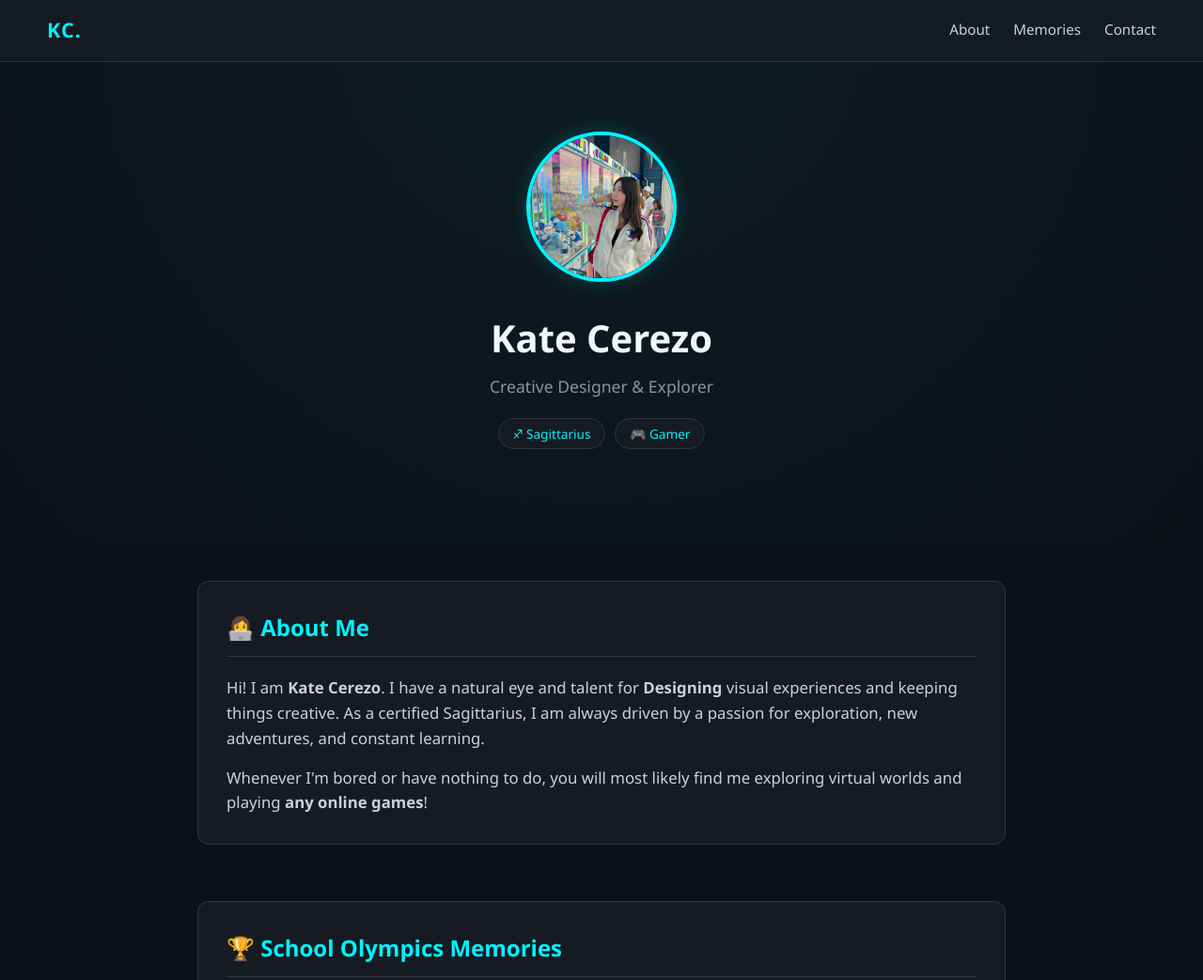
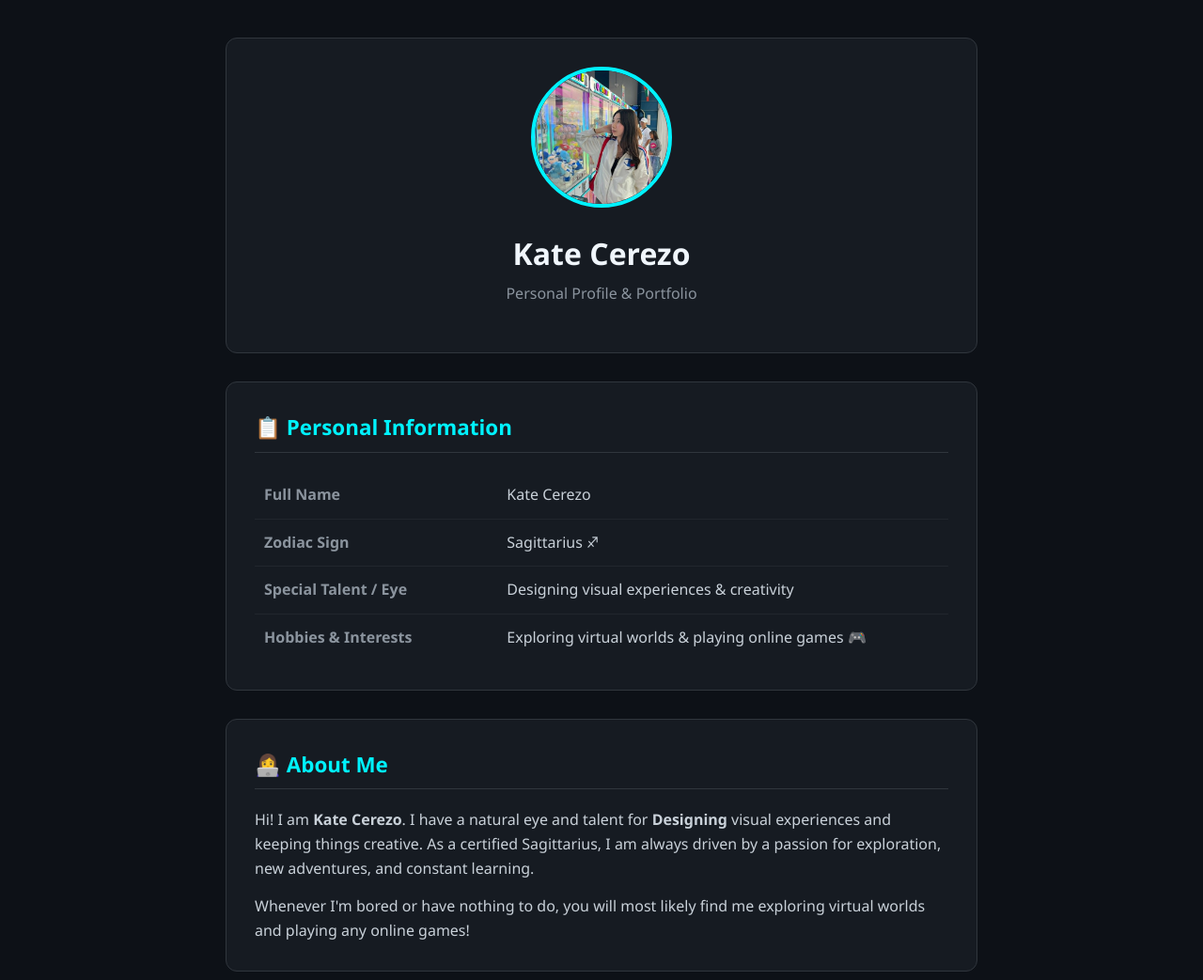
Before and after one commit to katecerezo9-wq/my-ai-profile, a plain HTML site: page index.html in a window 1280 px wide. Shown: the top 1043 px of the page at 94% size. Drawn offline with Linux system fonts and the light colour scheme.

Commit message:
Layout: Updated to a strict profile layout with structured personal details table

```diff
--- a/index.html
+++ b/index.html
@@ -3,7 +3,7 @@
 <head>
     <meta charset="UTF-8">
     <meta name="viewport" content="width=device-width, initial-scale=1.0">
-    <title>Kate Cerezo | Portfolio</title>
+    <title>Kate Cerezo | Personal Profile</title>
     <style>
         * {
             margin: 0;
@@ -16,145 +16,97 @@
             background-color: #0d1117;
             color: #c9d1d9;
             line-height: 1.6;
-        }
-
-        /* Navigation Bar */
-        nav {
-            position: fixed;
-            top: 0;
-            width: 100%;
-            background-color: rgba(22, 27, 34, 0.95);
-            border-bottom: 1px solid #30363d;
-            padding: 15px 50px;
-            display: flex;
-            justify-content: space-between;
-            align-items: center;
-            z-index: 1000;
-        }
-
-        nav .logo {
-            font-size: 1.35rem;
-            font-weight: bold;
-            color: #00F2FE;
-            letter-spacing: 1px;
-        }
-
-        nav ul {
-            display: flex;
-            list-style: none;
-        }
-
-        nav ul li {
-            margin-left: 25px;
-        }
-
-        nav ul li a {
-            color: #c9d1d9;
-            text-decoration: none;
-            font-size: 0.95rem;
-            transition: color 0.3s;
-        }
-
-        nav ul li a:hover {
-            color: #00F2FE;
-        }
-
-        /* Hero / Profile Section */
-        header {
-            padding: 140px 20px 80px 20px;
-            text-align: center;
-            background: radial-gradient(circle at top, rgba(0, 242, 254, 0.05), transparent);
-        }
-
-        .profile-img {
-            width: 160px;
-            height: 160px;
-            border-radius: 50%;
-            border: 4px solid #00F2FE;
-            object-fit: cover;
-            margin-bottom: 20px;
-            box-shadow: 0 0 20px rgba(0, 242, 254, 0.2);
-        }
-
-        header h1 {
-            font-size: 2.5rem;
-            color: #f0f6fc;
-            margin-bottom: 5px;
-        }
-
-        header .subtitle {
-            font-size: 1.1rem;
-            color: #8b949e;
-            margin-bottom: 20px;
-        }
-
-        .badge-container {
-            display: flex;
-            justify-content: center;
-            gap: 10px;
-            margin-bottom: 20px;
-        }
-
-        .badge {
-            background-color: #161b22;
-            border: 1px solid #30363d;
-            padding: 5px 15px;
-            border-radius: 20px;
-            font-size: 0.85rem;
-            color: #00F2FE;
-        }
-
-        /* Container Settings */
-        .container {
-            max-width: 900px;
-            margin: 0 auto;
             padding: 40px 20px;
         }
 
-        section {
-            margin-bottom: 60px;
+        .container {
+            max-width: 800px;
+            margin: 0 auto;
+        }
+
+        /* Profile Card / Header Section */
+        .profile-card {
             background-color: #161b22;
             border: 1px solid #30363d;
             border-radius: 12px;
             padding: 30px;
+            text-align: center;
+            margin-bottom: 30px;
         }
 
-        section h2 {
+        .profile-img {
+            width: 150px;
+            height: 150px;
+            border-radius: 50%;
+            border: 4px solid #00F2FE;
+            object-fit: cover;
+            margin-bottom: 15px;
+        }
+
+        .profile-card h1 {
+            color: #f0f6fc;
+            font-size: 2rem;
+            margin-bottom: 5px;
+        }
+
+        .profile-card .tagline {
+            color: #8b949e;
+            font-size: 1rem;
+            margin-bottom: 20px;
+        }
+
+        /* Section Settings */
+        .section-box {
+            background-color: #161b22;
+            border: 1px solid #30363d;
+            border-radius: 12px;
+            padding: 30px;
+            margin-bottom: 30px;
+        }
+
+        .section-box h2 {
             color: #00F2FE;
-            font-size: 1.5rem;
+            font-size: 1.4rem;
             margin-bottom: 20px;
             border-bottom: 1px solid #30363d;
-            padding-bottom: 10px;
+            padding-bottom: 8px;
         }
 
-        /* Contact Details */
-        .contact-grid {
-            display: grid;
-            grid-template-columns: repeat(auto-fit, minmax(200px, 1fr));
-            gap: 15px;
+        /* Personal Details Table Layout */
+        .details-table {
+            width: 100%;
+            border-collapse: collapse;
         }
 
-        .contact-card {
-            background-color: #0d1117;
-            border: 1px solid #30363d;
-            padding: 15px;
-            border-radius: 8px;
-            text-decoration: none;
-            color: #c9d1d9;
-            transition: transform 0.3s, border-color 0.3s;
+        .details-table tr {
+            border-bottom: 1px solid #21262d;
         }
 
-        .contact-card:hover {
-            transform: translateY(-3px);
-            border-color: #00F2FE;
-            color: #00F2FE;
+        .details-table tr:last-child {
+            border-bottom: none;
         }
 
-        /* Photo Gallery Grid */
+        .details-table td {
+            padding: 12px 10px;
+            font-size: 1rem;
+        }
+
+        .details-table td.label {
+            color: #8b949e;
+            font-weight: 600;
+            width: 35%;
+        }
+
+        .details-table td.value {
+            color: #c9d1d9;
+        }
+
+        /* Photo Gallery Layout */
         .gallery-grid {
             display: grid;
             grid-template-columns: 1fr 1fr;
             gap: 20px;
+            margin-top: 15px;
         }
 
         @media (max-width: 600px) {
@@ -162,11 +114,11 @@
         }
 
         .gallery-item {
-            text-align: center;
             background-color: #0d1117;
             border: 1px solid #30363d;
-            padding: 15px;
+            padding: 12px;
             border-radius: 8px;
+            text-align: center;
         }
 
         .gallery-item img {
@@ -174,63 +126,69 @@
             border-radius: 6px;
             object-fit: cover;
             aspect-ratio: 4/3;
-            margin-bottom: 10px;
+            margin-bottom: 8px;
         }
 
         .gallery-item em {
             font-size: 0.85rem;
             color: #8b949e;
-            display: block;
         }
 
-        /* Footer */
         footer {
             text-align: center;
-            padding: 40px 20px;
             color: #8b949e;
             font-size: 0.85rem;
-            border-top: 1px solid #30363d;
+            margin-top: 50px;
         }
     </style>
 </head>
 <body>
 
-    <!-- Navigation Bar -->
-    <nav>
-        <div class="logo">KC.</div>
-        <ul>
-            <li><a href="#about">About</a></li>
-            <li><a href="#gallery">Memories</a></li>
-            <li><a href="#contact">Contact</a></li>
-        </ul>
-    </nav>
-
-    <!-- Main Header / Hero -->
-    <header>
-        <img src="profile_avatar.jpg" alt="Kate Cerezo" class="profile-img">
-        <h1>Kate Cerezo</h1>
-        <p class="subtitle">Creative Designer & Explorer</p>
-        <div class="badge-container">
-            <span class="badge">♐ Sagittarius</span>
-            <span class="badge">🎮 Gamer</span>
-        </div>
-    </header>
-
     <div class="container">
 
-        <!-- About Me Section -->
-        <section id="about">
+        <!-- PROFILE HEADER CARD -->
+        <div class="profile-card">
+            <img src="profile_avatar.jpg" alt="Kate Cerezo" class="profile-img">
+            <h1>Kate Cerezo</h1>
+            <p class="tagline">Personal Profile & Portfolio</p>
+        </div>
+
+        <!-- PERSONAL DETAILS SECTION -->
+        <div class="section-box">
+            <h2>📋 Personal Information</h2>
+            <table class="details-table">
+                <tr>
+                    <td class="label">Full Name</td>
+                    <td class="value">Kate Cerezo</td>
+                </tr>
+                <tr>
+                    <td class="label">Zodiac Sign</td>
+                    <td class="value">Sagittarius ♐</td>
+                </tr>
+                <tr>
+                    <td class="label">Special Talent / Eye</td>
+                    <td class="value">Designing visual experiences & creativity</td>
+                </tr>
+                <tr>
+                    <td class="label">Hobbies & Interests</td>
+                    <td class="value">Exploring virtual worlds & playing online games 🎮</td>
+                </tr>
+            </table>
+        </div>
+
+        <!-- BACKGROUND & STORY SECTION -->
+        <div class="section-box">
             <h2>👩‍💻 About Me</h2>
-            <p style="font-size: 1.05rem; margin-bottom: 15px;">
+            <p style="margin-bottom: 15px;">
                 Hi! I am <strong>Kate Cerezo</strong>. I have a natural eye and talent for <strong>Designing</strong> visual experiences and keeping things creative. As a certified Sagittarius, I am always driven by a passion for exploration, new adventures, and constant learning.
             </p>
-            <p style="font-size: 1.05rem;">
-                Whenever I'm bored or have nothing to do, you will most likely find me exploring virtual worlds and playing <strong>any online games</strong>!
+            <p>
+                Whenever I'm bored or have nothing to do, you will most likely find me exploring virtual worlds and playing any online games!
             </p>
-        </section>
+        </div>
 
-        <!-- Gallery Section -->
-        <section id="gallery">
+        <!-- MEMORIES GALLERY SECTION -->
+        <div class="section-box">
             <h2>🏆 School Olympics Memories</h2>
             <div class="gallery-grid">
                 <div class="gallery-item">
@@ -242,27 +200,27 @@
                     <em>"Teamwork makes the dream work! ⚡"</em>
                 </div>
             </div>
-        </section>
+        </div>
 
-        <!-- Contact Section -->
-        <section id="contact">
-            <h2>📬 Get in Touch</h2>
-            <div class="contact-grid">
-                <a href="mailto:katecerezo9@gmail.com" class="contact-card">
-                    <strong>📧 Email Us</strong><br>
-                    <span style="font-size: 0.85rem; color: #8b949e;">katecerezo9@gmail.com</span>
-                </a>
-                <a href="https://github.com/katecerezo9-wq" target="_blank" class="contact-card">
-                    <strong>🌐 GitHub Profile</strong><br>
-                    <span style="font-size: 0.85rem; color: #8b949e;">github.com/katecerezo9-wq</span>
-                </a>
-            </div>
-        </section>
+        <!-- CONTACT INFORMATION SECTION -->
+        <div class="section-box">
+            <h2>📬 Contact Information</h2>
+            <table class="details-table">
+                <tr>
+                    <td class="label">📧 Email Address</td>
+                    <td class="value"><a href="mailto:katecerezo9@gmail.com" style="color: #58a6ff; text-decoration: none;">katecerezo9@gmail.com</a></td>
+                </tr>
+                <tr>
+                    <td class="label">🌐 GitHub Link</td>
+                    <td class="value"><a href="https://github.com/katecerezo9-wq" target="_blank" style="color: #58a6ff; text-decoration: none;">github.com/katecerezo9-wq</a></td>
+                </tr>
+            </table>
+        </div>
 
     </div>
 
     <footer>
-        <p>&copy; 2026 Kate Cerezo. Built with passion & creativity.</p>
+        <p>&copy; 2026 Kate Cerezo. All Rights Reserved.</p>
     </footer>
 
 </body>
```
